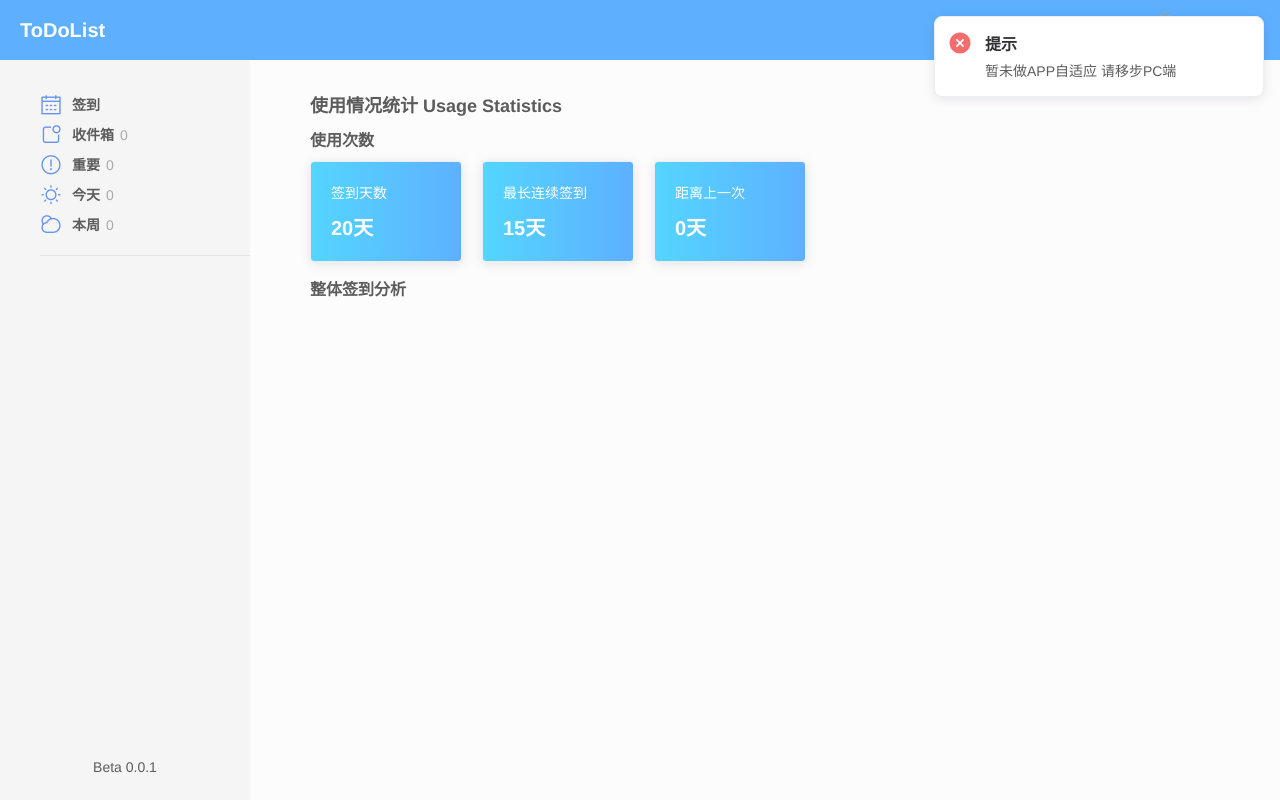
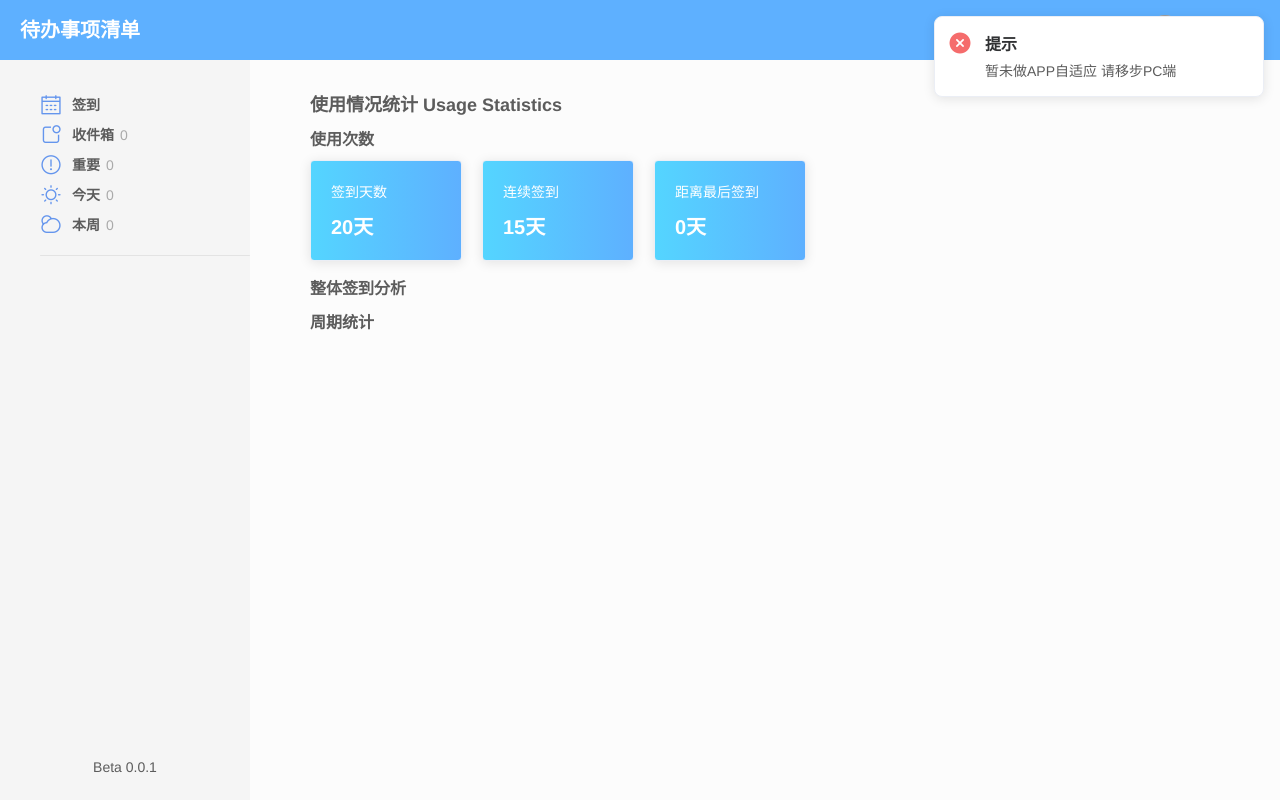
Before and after one commit to ToForgiveNoll/todolist, a Vue app: page /#/ in a window 1280 px wide. Built offline with nearby package versions, Linux system fonts and the light colour scheme; grey boxes are pictures that could not be loaded.

Commit message:
添加提示标签

```diff
--- a/src/components/mHead.vue
+++ b/src/components/mHead.vue
@@ -2,17 +2,23 @@
 
 <template>
     <div class="mHead">
-        <p class="title">ToDoList</p>
+        <p class="title">待办事项清单</p>
+        <el-tooltip class="item" effect="dark" content="设置" placement="bottom">
             <div class="el-icon-s-tools" @click="NewsOpen('设置')"></div>
+        </el-tooltip>
 
+        <el-tooltip class="item" effect="dark" content="消息" placement="bottom">
             <el-badge :value="el_badge_value" :max="9" class="item" :hidden="el_badge_hidden">
                 <div class="el-icon-message-solid" @click="NewsOpen('消息')"></div>
             </el-badge>
+        </el-tooltip>
 
+        <el-tooltip class="item" effect="dark" content="头像" placement="bottom">
             <div @click="NewsOpen('头像')" class="avatar">
                 <el-avatar :size="30"
                            src="https://cube.elemecdn.com/0/88/03b0d39583f48206768a7534e55bcpng.png"></el-avatar>
             </div>
+        </el-tooltip>
 
     </div>
 </template>
@@ -60,7 +66,7 @@
             float: right;
             color: white;
             margin-right: 20px;
-            line-height: 60px;
+            margin-top: 20px;
         }
 
         .el-icon-s-tools:before {
--- a/src/components/mLeftList.vue
+++ b/src/components/mLeftList.vue
@@ -33,7 +33,9 @@
 
         <div class="label">
             <p>Beta 0.0.1</p>
-            <p class="github" @click="ToGithub"></p>
+            <el-tooltip class="item" effect="dark" content="访问github" placement="top">
+                <p class="github" @click="ToGithub"></p>
+            </el-tooltip>
         </div>
     </div>
 </template>
--- a/src/components/page/SignIn.vue
+++ b/src/components/page/SignIn.vue
@@ -17,16 +17,22 @@
                 </el-card>
 
                 <el-card class="box-card">
-                    <p>最长连续签到</p>
+                    <p>连续签到</p>
                     <p>15天</p>
                 </el-card>
 
                 <el-card class="box-card">
-                    <p>距离上一次</p>
+                    <p>距离最后签到</p>
                     <p>0天</p>
                 </el-card>
 
-                <p class="titleSmall">整体签到分析</p>
+                <el-tooltip class="item" effect="dark" content="开发中.." placement="left">
+                    <p class="titleSmall">整体签到分析</p>
+                </el-tooltip>
+
+                <el-tooltip class="item" effect="dark" content="开发中.." placement="left">
+                    <p class="titleSmall">周期统计</p>
+                </el-tooltip>
 
             </div>
 
@@ -47,10 +53,10 @@
         height: auto;
         float: left;
 
-        .outerFrame{
+        .outerFrame {
             width: calc(100% - 120px);
             margin: {
-                top:30px;
+                top: 30px;
                 left: 60px;
             };
 
@@ -60,27 +66,28 @@
                 color: #5c5c5c;
             }
 
-            .titleSmall{
+            .titleSmall {
                 font-size: 16px;
                 font-weight: 600;
                 margin-top: 10px;
                 margin-bottom: 10px;
             }
 
-            .box-card{
+            .box-card {
                 display: inline-block;
                 width: 150px;
                 margin-right: 20px;
                 background-image: linear-gradient(270deg, #5eb0ff 0%, #54d5ff 100%);
-                p{
+
+                p {
                     color: white;
                 }
 
-                p:nth-child(1){
+                p:nth-child(1) {
                     font-size: 14px;
                 }
 
-                p:nth-child(2){
+                p:nth-child(2) {
                     font-size: 20px;
                     margin-top: 10px;
                     font-weight: 600;
```
Also changed, not shown: 1 other file (tests, documents, lock files or other folders). Lines whose indentation alone changed are shown as unchanged.
